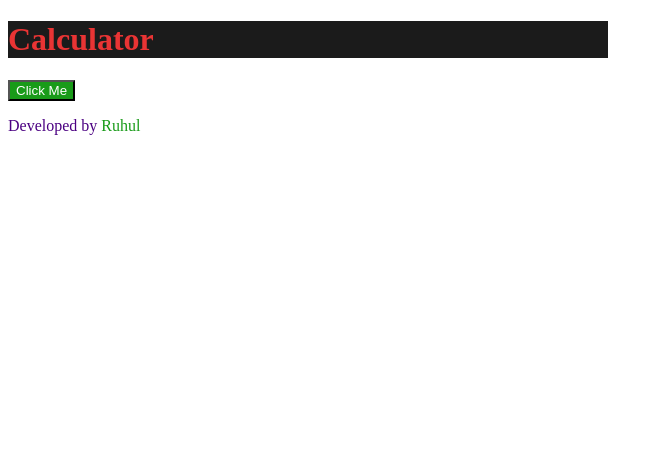
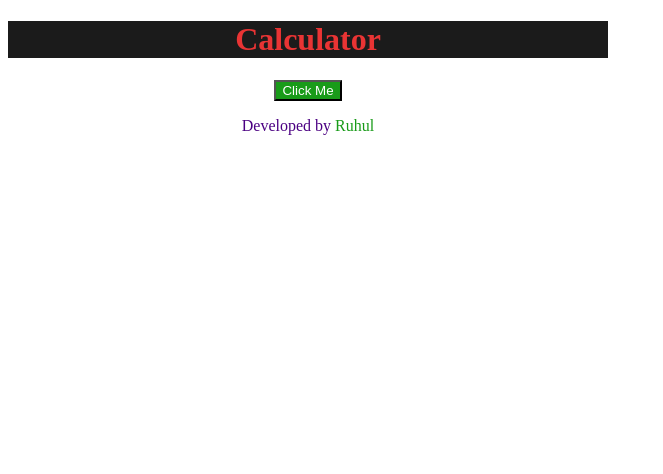
Before and after one commit to ruhulrahman/Browser-Extensions, a browser extension: page Cal/index.html in a window 1280 px wide. Shown: the whole page, without its empty margins (0-663 px from the left). Drawn offline with Linux system fonts and the light colour scheme.

Commit message:
file updated

```diff
--- a/Cal/index.html
+++ b/Cal/index.html
@@ -9,13 +9,13 @@
 </head>
 <body>
     <header>
-        <h1 class="text-danger bg-dark">Calculator</h1>
+        <h1 class="text-danger bg-dark text-center">Calculator</h1>
     </header>
-    <section>
+    <section class="text-center">
         <button id="changeColor" class="bg-success text-white">Click Me</button>
     </section>
     <footer>
-        <p class="text-indigo">Developed by <span class="text-success">Ruhul</span></p>
+        <p class="text-indigo text-center">Developed by <span class="text-success">Ruhul</span></p>
     </footer>
 </body>
 </html>
--- a/Cal/style.css
+++ b/Cal/style.css
@@ -42,3 +42,13 @@ body{
 .bg-warning {
     background: yellow;
 }
+
+.text-left {
+    text-align: left;
+}
+.text-center {
+    text-align: center;
+}
+.text-right {
+    text-align: right;
+}
```
Also changed, not shown: Cal/manifest.json, 2 other files.
